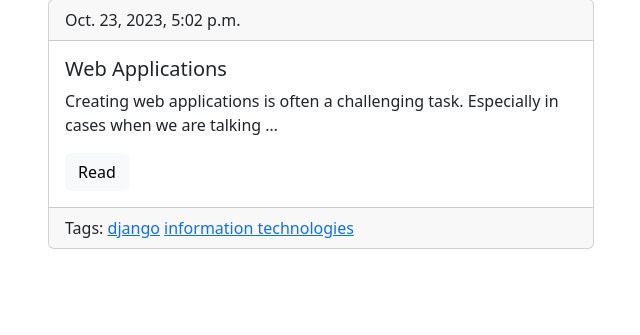
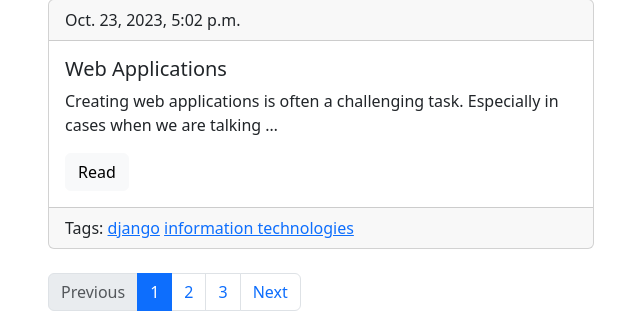
Before and after one commit to Archibald-prog/blogengine, a Django app: page / in a window 1280 px wide. Shown: the part 465-800 px from the top of the page, without its empty margins (224-864 px from the left). Run offline with Django 3.2, Linux system fonts and the light colour scheme; data comes from the database, SQL or seed files in the repository.

Commit message:
Added 'name' and 'action' attributes to search form.

```diff
--- a/templates/base.html
+++ b/templates/base.html
@@ -35,8 +35,8 @@
               <a class="nav-link disabled" aria-disabled="true">Disabled</a>
             </li>
           </ul>
-          <form class="d-flex" role="search">
-            <input class="form-control me-2" type="search" placeholder="Search" aria-label="Search">
+          <form class="d-flex" role="search" action="{% url 'posts_list_url' %}">
+            <input class="form-control me-2" type="search" placeholder="Search" aria-label="Search" name="search">
             <button class="btn btn-outline-success" type="submit">Search</button>
           </form>
         </div>
@@ -49,6 +49,29 @@
                 {% block content %}
                     There is no any content
                 {% endblock %}
+            {% if is_paginated %}
+                <nav aria-label="...">
+                    <ul class="pagination">
+                        <li class="page-item {% if not previous_url %} disabled {% endif %}">
+                            <a class="page-link" href="{{ previous_url }}" tabindex="-1" aria-disabled="true">Previous</a>
+                        </li>
+                        {% for n in page_object.paginator.page_range %}
+                            {% if page_object.number == n %}
+                                <li class="page-item active" aria-current="page">
+                                    <a class="page-link" href="?page={{ n }}">{{ n }}</a>
+                                </li>
+                            {% elif n > page_object.number|add:-3 and n < page_object.number|add:3 %}
+                                <li class="page-item">
+                                    <a class="page-link" href="?page={{ n }}">{{ n }}</a>
+                                </li>
+                            {% endif %}
+                        {% endfor %}
+                        <li class="page-item {% if not next_url %} disabled {% endif %}">
+                            <a class="page-link" href="{{ next_url }}">Next</a>
+                        </li>
+                    </ul>
+                </nav>
+            {% endif %}
             </div>
         </div>
     </div>
```
